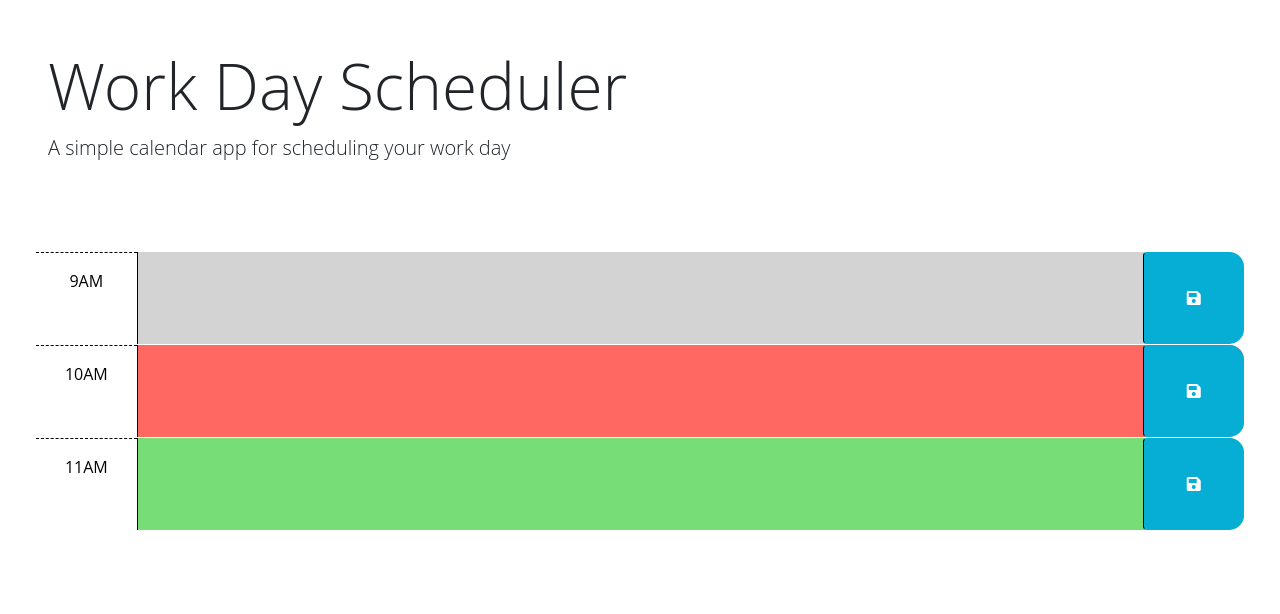
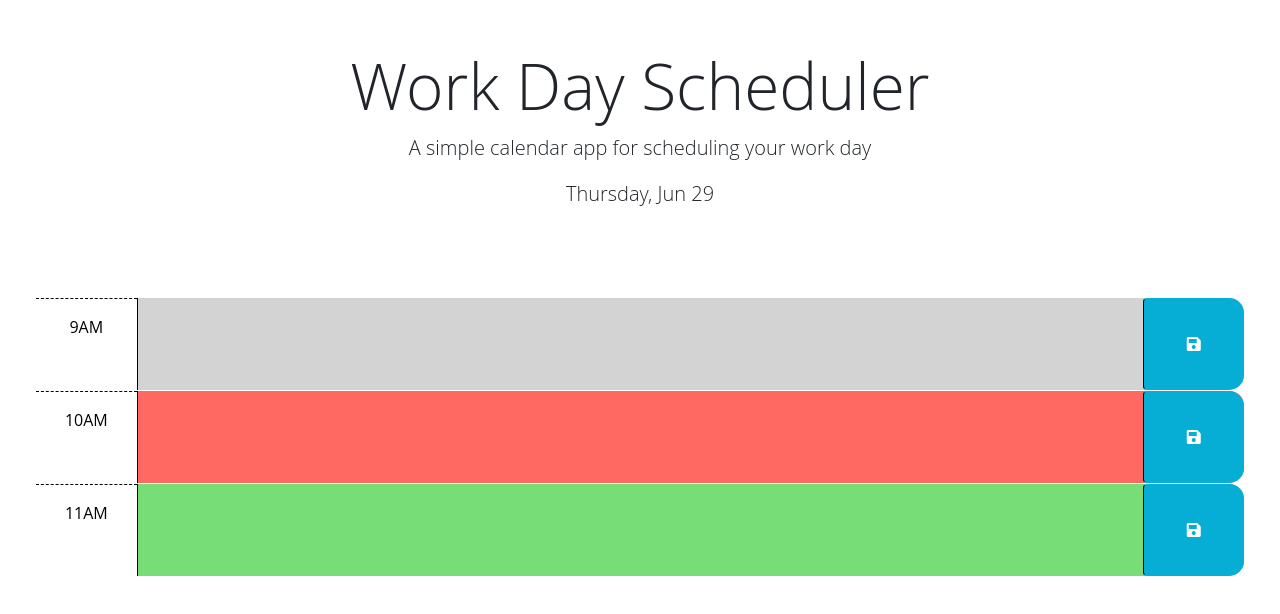
Before and after one commit to Ch40s1/Day-Planner, a plain HTML site: page index.html in a window 1280 px wide. Drawn offline with nearby package versions, Linux system fonts and the light colour scheme.

Commit message:
added current day'

```diff
--- a/Develop/index.html
+++ b/index.html
@@ -25,7 +25,7 @@
   </head>
 
   <body>
-    <header class="p-5 mb-4">
+    <header class="p-5 d-flex flex-column align-items-center mb-4">
       <h1 class="display-3">Work Day Scheduler</h1>
       <p class="lead">A simple calendar app for scheduling your work day</p>
       <p id="currentDay" class="lead"></p>
--- a/Develop/script.js
+++ b/script.js
@@ -1,6 +1,12 @@
 // Wrap all code that interacts with the DOM in a call to jQuery to ensure that
 // the code isn't run until the browser has finished rendering all the elements
 // in the html.
+let currentDayBox = $('#currentDay');
+let currentDay = dayjs();
+currentDayBox.text(currentDay.format("dddd, MMM DD"));
+// .text("hi!");
+
+
 $(function () {
   // TODO: Add a listener for click events on the save button. This code should
   // use the id in the containing time-block as a key to save the user input in
--- a/Develop/style.css
+++ b/style.css
@@ -2,7 +2,9 @@ body {
   font-family: 'Open Sans', sans-serif;
   font-size: 16px;
 }
-
+header > h1{
+  display: flex;
+}
 textarea {
   background: transparent;
   border: none;
```
Also changed, not shown: 2 other files.
